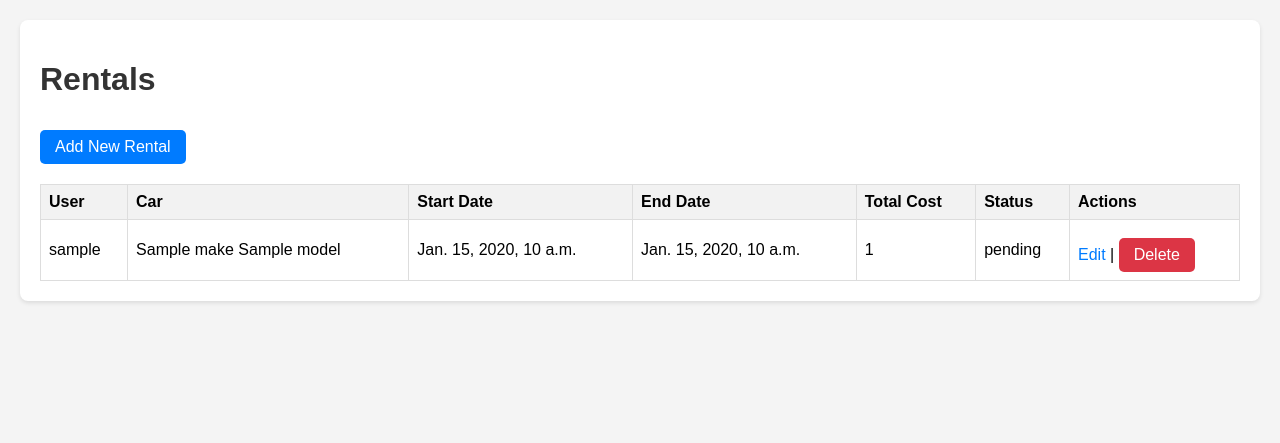
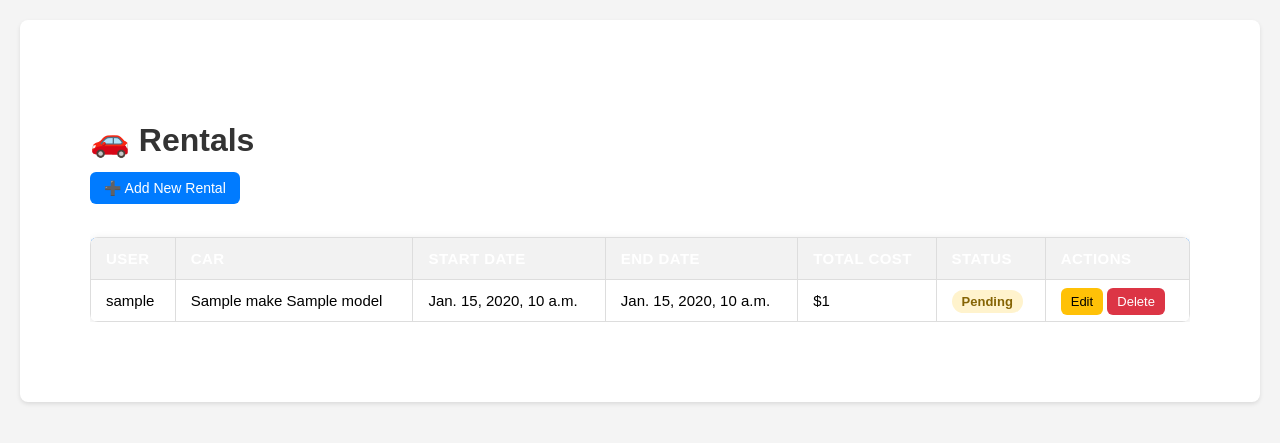
Before and after one commit to AmineZarrouki/car_locations, a Django app: template rental_app/templates/rental_app/rental_list.html in a window 1280 px wide. Shown: the top 443 px of the page. Run offline with Django 3.2, Linux system fonts and the light colour scheme; the template is opened without the code that fills it: most values are stand-ins (such as "Sample title", 1, 10 or a date in 2020).

Commit message:
updating rental list view

```diff
--- a/rental_app/templates/rental_app/rental_list.html
+++ b/rental_app/templates/rental_app/rental_list.html
@@ -1,9 +1,15 @@
 {% extends 'rental_app/base.html' %}
 
 {% block content %}
-    <h1>Rentals</h1>
-    <a href="{% url 'rental_create' %}" class="button">Add New Rental</a>
-    <table>
+<div class="rentals-container">
+    <h1 class="page-title">🚗 Rentals</h1>
+
+    <div class="actions">
+        <a href="{% url 'rental_create' %}" class="btn btn-primary">➕ Add New Rental</a>
+    </div>
+
+    <div class="table-container">
+        <table class="styled-table">
             <thead>
                 <tr>
                     <th>User</th>
@@ -22,14 +28,132 @@
                     <td>{{ rental.car.make }} {{ rental.car.model }}</td>
                     <td>{{ rental.start_date }}</td>
                     <td>{{ rental.end_date }}</td>
-                <td>{{ rental.total_cost }}</td>
-                <td>{{ rental.status }}</td>
+                    <td>${{ rental.total_cost }}</td>
                     <td>
-                    <a href="{% url 'rental_update' rental.pk %}">Edit</a> |
-                    <a href="{% url 'rental_delete' rental.pk %}" class="button delete">Delete</a>
+                        <span class="status {{ rental.status|lower }}">
+                            {{ rental.status }}
+                        </span>
+                    </td>
+                    <td>
+                        <a href="{% url 'rental_update' rental.pk %}" class="btn btn-sm btn-edit">Edit</a>
+                        <a href="{% url 'rental_delete' rental.pk %}" class="btn btn-sm btn-delete">Delete</a>
                     </td>
                 </tr>
                 {% endfor %}
             </tbody>
         </table>
+    </div>
+</div>
+
+<style>
+/* Container */
+.rentals-container {
+    max-width: 1100px;
+    margin: 40px auto;
+    padding: 20px;
+}
+
+/* Title */
+.page-title {
+    font-size: 2rem;
+    font-weight: bold;
+    margin-bottom: 20px;
+}
+
+/* Buttons */
+.btn {
+    padding: 8px 14px;
+    border-radius: 6px;
+    text-decoration: none;
+    font-size: 14px;
+    font-weight: 500;
+    transition: 0.2s ease-in-out;
+}
+
+.btn-primary {
+    background: #007bff;
+    color: #fff;
+}
+
+.btn-primary:hover {
+    background: #0056b3;
+}
+
+.btn-sm {
+    padding: 6px 10px;
+    font-size: 13px;
+}
+
+.btn-edit {
+    background: #ffc107;
+    color: #000;
+}
+
+.btn-edit:hover {
+    background: #e0a800;
+}
+
+.btn-delete {
+    background: #dc3545;
+    color: #fff;
+}
+
+.btn-delete:hover {
+    background: #b02a37;
+}
+
+/* Table */
+.table-container {
+    overflow-x: auto;
+    margin-top: 20px;
+}
+
+.styled-table {
+    width: 100%;
+    border-collapse: collapse;
+    font-size: 15px;
+    background: #fff;
+    box-shadow: 0 2px 8px rgba(0,0,0,0.1);
+    border-radius: 8px;
+    overflow: hidden;
+}
+
+.styled-table th,
+.styled-table td {
+    padding: 12px 15px;
+    text-align: left;
+}
+
+.styled-table thead {
+    background: #007bff;
+    color: #fff;
+    text-transform: uppercase;
+    letter-spacing: 0.03em;
+}
+
+.styled-table tbody tr {
+    border-bottom: 1px solid #e0e0e0;
+}
+
+.styled-table tbody tr:nth-child(even) {
+    background: #f9f9f9;
+}
+
+.styled-table tbody tr:hover {
+    background: #f1f7ff;
+}
+
+/* Status tags */
+.status {
+    padding: 4px 10px;
+    border-radius: 12px;
+    font-size: 13px;
+    font-weight: 600;
+    text-transform: capitalize;
+}
+
+.status.active { background: #d4edda; color: #155724; }
+.status.pending { background: #fff3cd; color: #856404; }
+.status.cancelled { background: #f8d7da; color: #721c24; }
+</style>
 {% endblock %}
```
Lines whose indentation alone changed are shown as unchanged.
